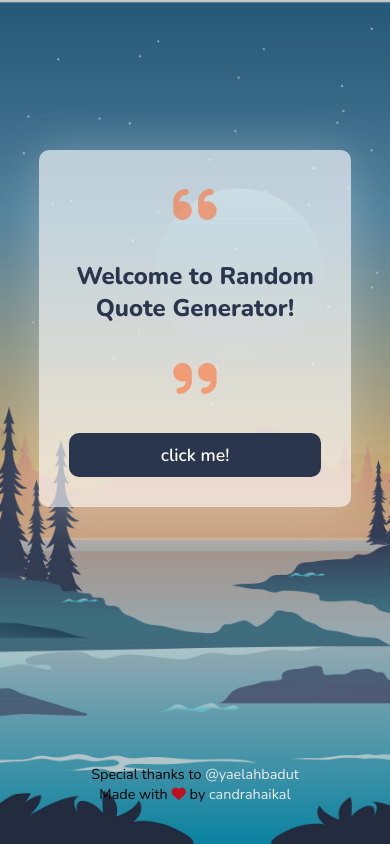
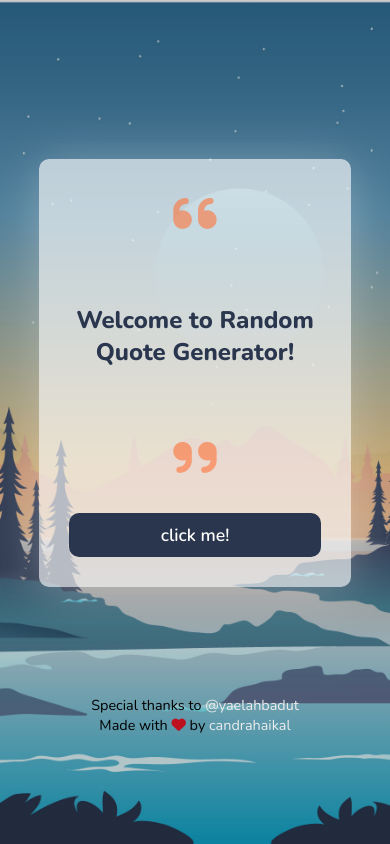
Before and after one commit to candrahaikal/random-quote-generator, a plain HTML site: page index.html in a window 390 px wide. Drawn offline with nearby package versions, Linux system fonts and the light colour scheme.

Commit message:
#main quote center

```diff
--- a/style.css
+++ b/style.css
@@ -9,7 +9,7 @@
   width: 100vw;
   display: flex;
   align-items: center;
-  justify-content: start;
+  justify-content: space-evenly;
   flex-direction: column;
   background: linear-gradient(to bottom, rgba(0,0,0,.2), rgba(0,0,0,.2)), url(images/bg-desktop.jpg);
   background-size: cover;
@@ -54,7 +54,6 @@ button{
 }
 #attribution{
   text-align: center;
-  position: absolute;
   bottom: 20px;
   font-size: .9rem;
 }
@@ -68,21 +67,22 @@ button{
     background: linear-gradient(to bottom, rgba(0,0,0,.2), rgba(0,0,0,.2)), url(images/bg-mobile.jpg);
     background-size: cover;
     background-position: left center;
-    justify-content: start;
-    padding-top: 100px;
+    justify-content: space-evenly;
   }
   #card{
     width: 80%;
   }
   #main-quote{
     font-size: 1.5rem;
+    min-height: 16vh;
+    display: flex;
+    flex-direction: column;
+    align-items: center;
+    justify-content: center;
   }
   #attribution{
     text-align: center;
-    position: absolute;
-    bottom: 0;
     font-size: .9rem;
-    margin-bottom: 40px;
   }
 }
 
@@ -92,6 +92,7 @@ button{
     background: linear-gradient(to bottom, rgba(0,0,0,.2), rgba(0,0,0,.2)), url(images/bg-mobile.jpg);
     background-size: cover;
     background-position: left center;
+    justify-content: space-around;
   }
   #card{
     width: 80%;
```
